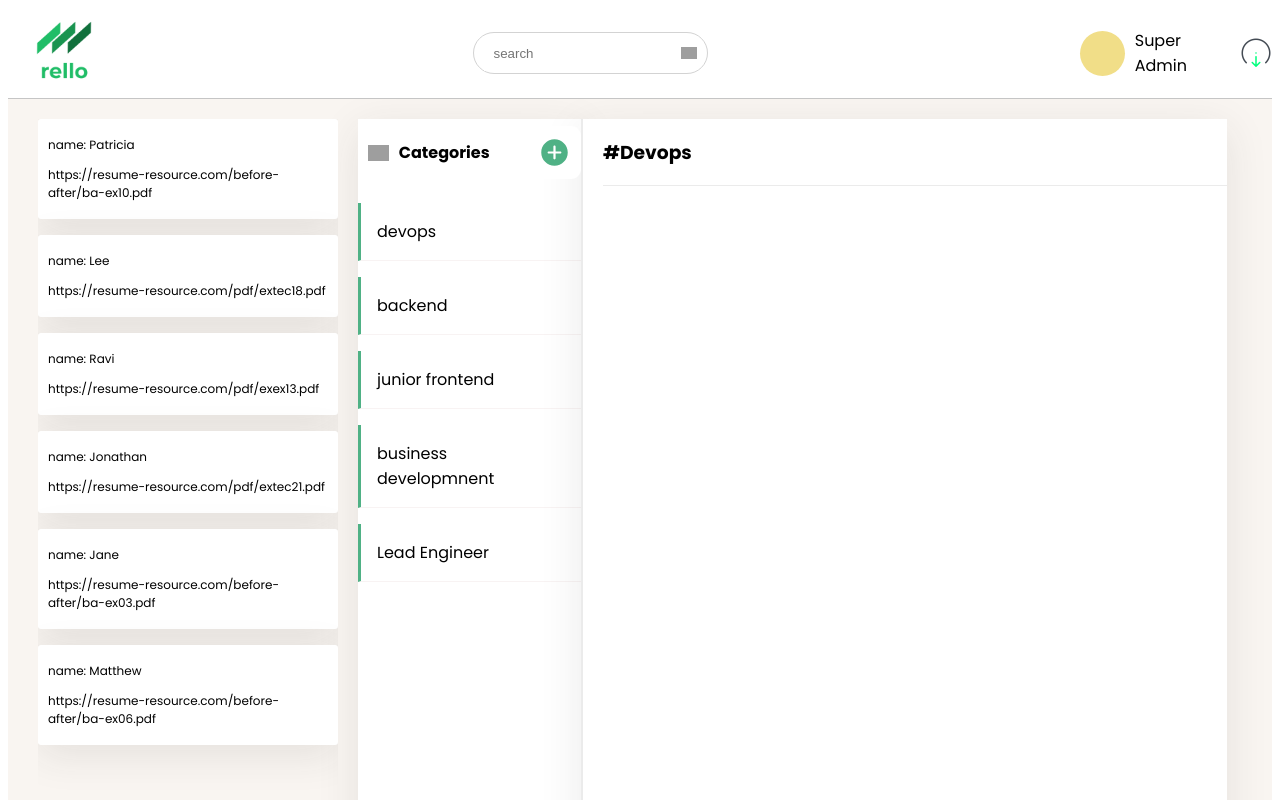
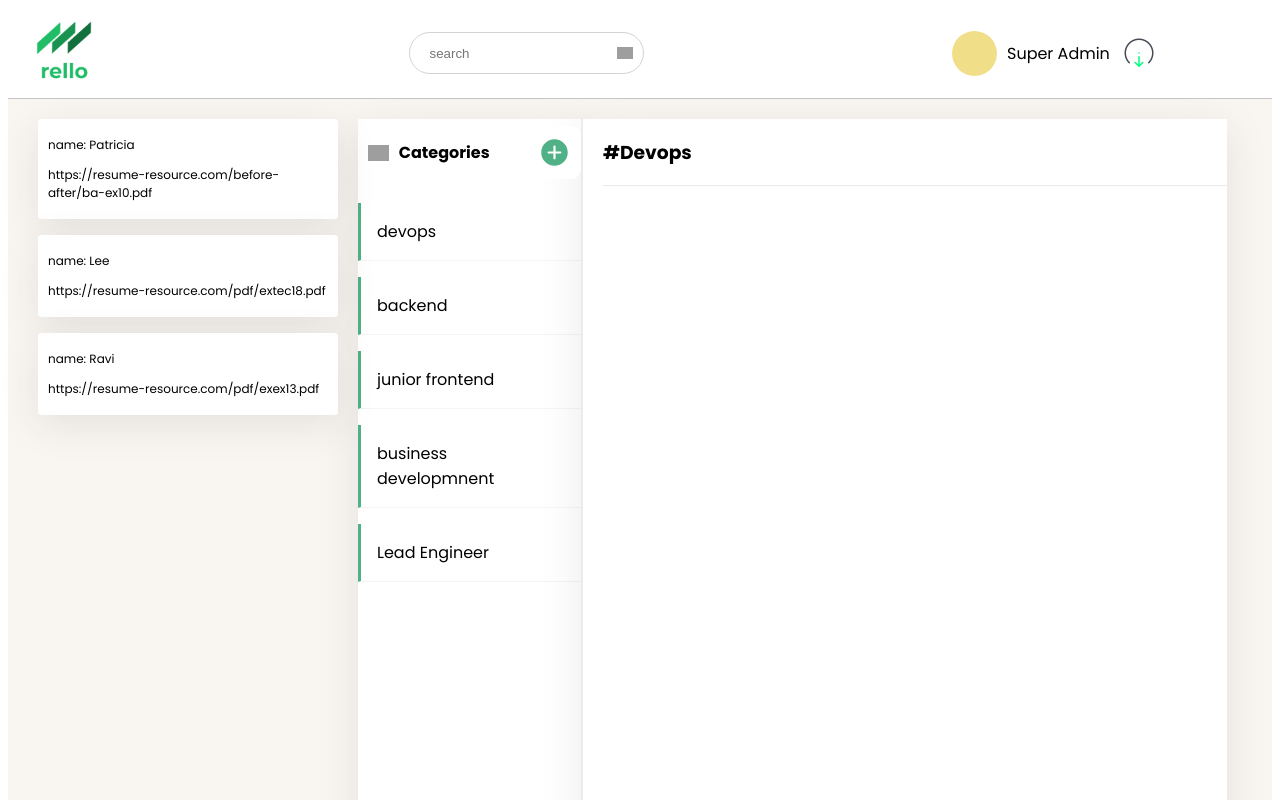
Before and after one commit to stepinfwd/react-draggable, a React (Create React App) app: page / in a window 1280 px wide. Shown: the top 800 px of the page. Built offline with nearby package versions, Linux system fonts and the light colour scheme; grey boxes are pictures that could not be loaded.

Commit message:
react dnd check

```diff
--- a/src/App.js
+++ b/src/App.js
@@ -1,6 +1,6 @@
+import { useCallback } from "react";
 import { DragDropContext } from "react-beautiful-dnd";
 import { v4 as uuidv4 } from "uuid";
-import ResumeCard from "./components/resume/resumeContainer";
 import "./App.scss";
 import Header from "./Layout/Header/Header";
 import Footer from "./Layout/Footer/Footer";
@@ -9,14 +9,20 @@ import CategoryContainer from "./components/category/category-container";
 import ResumeContainer from "./components/resume/resumeContainer";
 
 function App() {
+  const onDragEnd = useCallback(() => {
+    // the only one that is required
+  }, []);
   return (
     <div className="App">
       <Header />
-      <div className="layout__container">
-        <ResumeContainer />
-        <CategorySidebar />
-        <CategoryContainer/>
-      </div>
+      <DragDropContext onDragEnd={onDragEnd}>
+        <div className="layout__container">
+          <ResumeContainer />
+          <CategorySidebar />
+          <CategoryContainer />
+        </div>
+      </DragDropContext>
+
       <Footer />
     </div>
   );
--- a/src/components/category/category-container.jsx
+++ b/src/components/category/category-container.jsx
@@ -14,7 +14,7 @@ function CategoryContainer() {
   };
   return (
     <div className="category__container mart-20">
-      <CategoryContainerHeader className="category__container__header"/>
+      <CategoryContainerHeader />
       <div className="category__container__inner">
         {/* {messages.map((message) => (
           <Message
--- a/src/components/data.js
+++ b/src/components/data.js
@@ -13,18 +13,18 @@ export  const  intialData={
                 "name": "Ravi",
                 "resume": "https://resume-resource.com/pdf/exex13.pdf"
             },
-            {
-                "name": "Jonathan",
-                "resume": "https://resume-resource.com/pdf/extec21.pdf"
-            },
-            {
-                "name": "Jane",
-                "resume": "https://resume-resource.com/before-after/ba-ex03.pdf"
-            },
-            {
-                "name": "Matthew",
-                "resume": "https://resume-resource.com/before-after/ba-ex06.pdf"
-            }
+        //     {
+        //         "name": "Jonathan",
+        //         "resume": "https://resume-resource.com/pdf/extec21.pdf"
+        //     },
+        //     {
+        //         "name": "Jane",
+        //         "resume": "https://resume-resource.com/before-after/ba-ex03.pdf"
+        //     },
+        //     {
+        //         "name": "Matthew",
+        //         "resume": "https://resume-resource.com/before-after/ba-ex06.pdf"
+        //     }
         ],
         "metadata": {
             "id": "603e095481087a6a8b944bd4",
--- a/src/components/resume/resumeContainer.jsx
+++ b/src/components/resume/resumeContainer.jsx
@@ -1,14 +1,43 @@
-import React, { useState } from "react";
+import React, { useState, useEffect } from "react";
 import { intialData } from "../data";
 import SingleResume from "./singleResume";
+import { Droppable } from "react-beautiful-dnd";
+import { Draggable } from "react-beautiful-dnd";
+
 function ResumeContainer() {
   const [resumeData, setresumeData] = useState(intialData);
   console.log("resume asd", resumeData.record);
   return (
     <div className="Resume__container__global">
-      {resumeData.record.map((resume,index) => (
-        <SingleResume  key={index} resume={resume} />
-      ))}
+      <Droppable droppableId="droppable-1" type="PERSON">
+        {(provided, snapshot) => (
+          <div
+            ref={provided.innerRef}
+            style={
+              {
+                // backgroundColor: snapshot.isDraggingOver ? "red" : "grey",
+              }
+            }
+            {...provided.droppableProps}
+          >
+            {provided.placeholder}
+            {resumeData.record.map((resume, index) => (
+              <Draggable draggableId="draggable-1" index={index}>
+                {(provided, snapshot) => (
+                  <div
+                    className="singleResume__container"
+                    ref={provided.innerRef}
+                    {...provided.draggableProps}
+                    {...provided.dragHandleProps}
+                  >
+                    <SingleResume index={index} key={index} resume={resume} />
+                  </div>
+                )}
+              </Draggable>
+            ))}
+          </div>
+        )}
+      </Droppable>
     </div>
   );
 }
--- a/src/components/resume/singleResume.jsx
+++ b/src/components/resume/singleResume.jsx
@@ -1,15 +1,17 @@
+import { Draggable } from "react-beautiful-dnd";
+function SingleResume({ resume ,index}) {
+  console.log("resume is ", resume);
+  console.log("asdasd",index);
+  return (
+    <>
+    <div className="singleResume">
 
-function SingleResume({resume}) {
-    console.log("resume is ",resume)
-    console.log("asdasd");
-    return (
-    <>
-    <div className="singleResume__container">
-        <p>name: {resume.name}</p>
-        <p>{resume.resume}</p>
-    </div>
+            <p>name: {resume.name}</p>
+            <p>{resume.resume}</p>
+
+      </div>
     </>
-    )
+  );
 }
 
-export default SingleResume
+export default SingleResume;
--- a/src/scss/abstracts/variables.scss
+++ b/src/scss/abstracts/variables.scss
@@ -7,3 +7,4 @@ $silverLight: #e5e7ed;
 $pink: #f02dc5;
 $backGround: #f9f5f1;
 $light-line: #ebebeb;
+$gold:#f1de88;
--- a/src/scss/components/Header.scss
+++ b/src/scss/components/Header.scss
@@ -36,11 +36,11 @@
     display: flex;
     align-items: center;
     // justify-content: space-between;
-    width: 15vw;
+    width: 25vw;
     // margin-right: 80px;
     p {
       padding-left: 10px;
-      // padding-right: 5px;
+      padding-right: 10px;
     }
   }
 }
--- a/src/scss/components/category-sidebar.scss
+++ b/src/scss/components/category-sidebar.scss
@@ -41,8 +41,6 @@
   //   padding-left: 20px;
   p {
     padding: 1rem;
-    // margin: 0.5rem;
-    // border-top: 1px solid rgb(150, 150, 147);
     border-bottom: 0.1px solid rgb(248, 243, 243);
     border-left: 3px solid #4fb185;
     cursor: pointer;
--- a/src/scss/components/resume-container.scss
+++ b/src/scss/components/resume-container.scss
@@ -3,7 +3,7 @@
   margin-left: 30px;
   height: 90vh;
   // background-color: chartreuse;
-  overflow-y: scroll;
+  // overflow-y: scroll;
   // direction:rtl;
 
 }
--- a/src/scss/components/single-resume.scss
+++ b/src/scss/components/single-resume.scss
@@ -8,9 +8,14 @@
   margin-bottom: 1rem;
   backdrop-filter: blur( 4px );
   -webkit-backdrop-filter: blur( 4px );
+  cursor: pointer;
   // border: 1px solid rgba(99, 99, 99, 0.205);
   p {
     padding-left: 5px;
     font-size: 12px;
   }
 }
+.singleResume{
+  cursor: pointer;
+
+}
```
